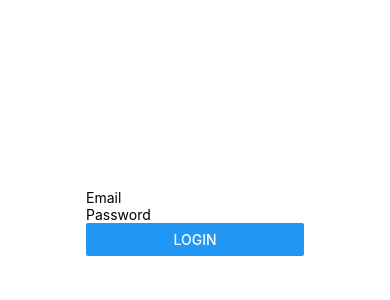
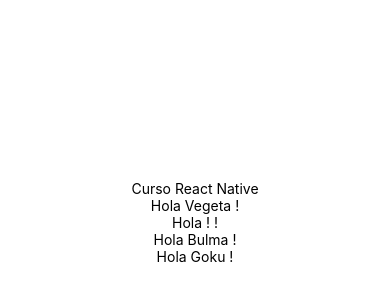
Before and after one commit to gagandsk/react-native-introduction, a React Native app: screen / in a window 390 px wide. Shown: the part 200-500 px from the top of the page. Built offline with nearby package versions, Linux system fonts and the light colour scheme.

Commit message:
feat: Implement props-based data flow between React Native components

```diff
--- a/App.js
+++ b/App.js
@@ -1,11 +1,16 @@
 import { StatusBar } from "expo-status-bar";
 import { StyleSheet, Text, View } from "react-native";
 import LoginForm from "./src/components/LoginForm";
+import Saludar from "./src/components/Saludar";
 
 export default function App() {
   return (
     <View style={styles.container}>
-      <LoginForm />
+      <Text>Curso React Native</Text>
+      <Saludar name="Vegeta" />
+      <Saludar name="!" />
+      <Saludar name="Bulma" />
+      <Saludar name="Goku" />
     </View>
   );
 }
--- /dev/null
+++ b/src/components/Saludar.js
@@ -0,0 +1,8 @@
+import React from "react";
+import { Text } from "react-native";
+
+export default function Saludar(props) {
+  const { name } = props;
+
+  return <Text>Hola {name} !</Text>;
+}
```
